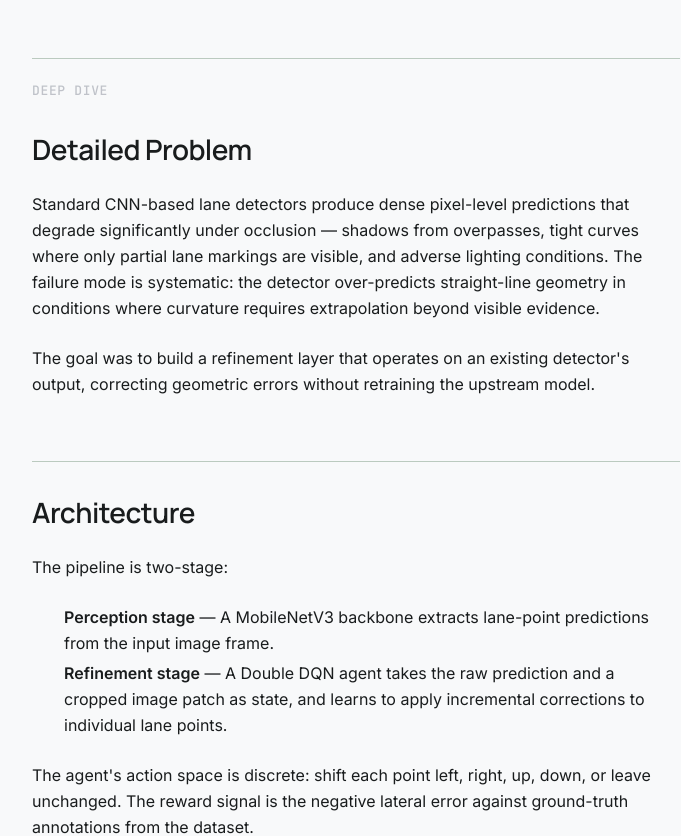
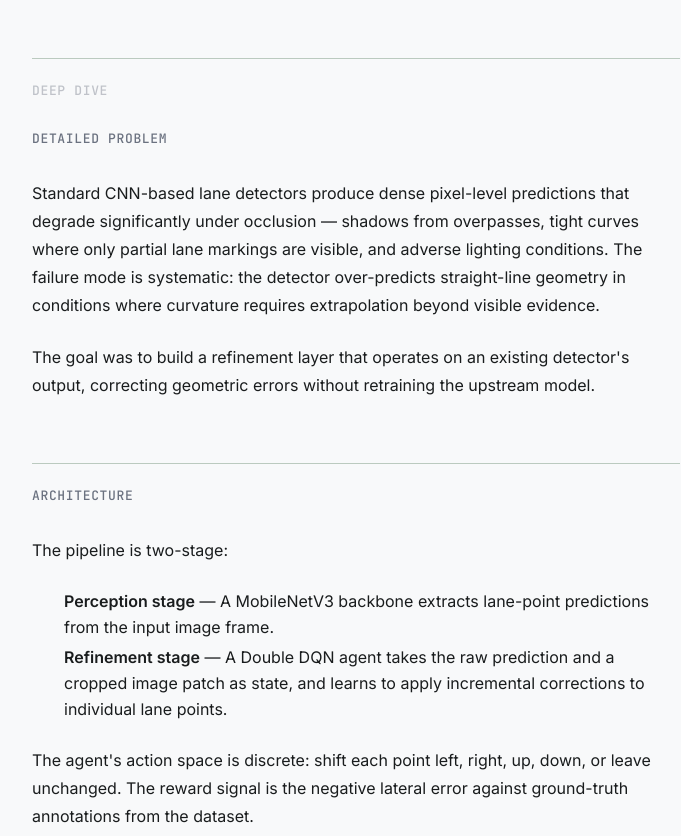
Before and after one commit to 95-ag/ag-portfolio, a Next.js app: page /work/lane-refinement-rl in a window 1280 px wide. Shown: the part 1200-2036 px from the top of the page, without its empty margins (380-1061 px from the left). Built offline with nearby package versions, Linux system fonts and the light colour scheme.

Commit message:
style: prose typography — h2 chapter anchor, h3 neutral, h4 accent, line-height 28px

```diff
--- a/src/app/globals.css
+++ b/src/app/globals.css
@@ -254,19 +254,22 @@ body {
   }
 
   /* MDX deep-dive prose — applies inside .prose-content */
+
+  /* h2 = chapter anchor: mono-label style, hairline rule above */
   .prose-content h2 {
-    font-family: var(--font-display), system-ui, sans-serif;
-    font-size: 28px;
-    font-weight: 600;
-    line-height: 36px;
-    letter-spacing: -0.02em;
-    color: var(--on-surface);
+    font-family: var(--font-mono), monospace;
+    font-size: 13px;
+    font-weight: 500;
+    line-height: 16px;
+    letter-spacing: 0.05em;
+    text-transform: uppercase;
+    color: var(--on-surface-muted);
     border-top: 1px solid var(--outline-variant);
-    padding-top: var(--spacing-xl);
+    padding-top: var(--spacing-lg);
     margin-top: var(--spacing-3xl);
-    margin-bottom: var(--spacing-lg);
+    margin-bottom: var(--spacing-xl);
   }
-  /* Don't draw a rule if h2 is the very first element */
+  /* No rule above the very first chapter heading */
   .prose-content > h2:first-child {
     border-top: none;
     padding-top: 0;
@@ -282,9 +285,19 @@ body {
     margin-top: var(--spacing-2xl);
     margin-bottom: var(--spacing-sm);
   }
+  /* h4 = accent lead sentence — analogue of reference green opener */
+  .prose-content h4 {
+    font-family: var(--font-display), system-ui, sans-serif;
+    font-size: 16px;
+    font-weight: 600;
+    line-height: 24px;
+    color: var(--accent);
+    margin-top: var(--spacing-sm);
+    margin-bottom: var(--spacing-md);
+  }
   .prose-content p {
     font-size: 16px;
-    line-height: 26px;
+    line-height: 28px;
     color: var(--on-surface);
     margin-bottom: var(--spacing-lg);
   }
```
